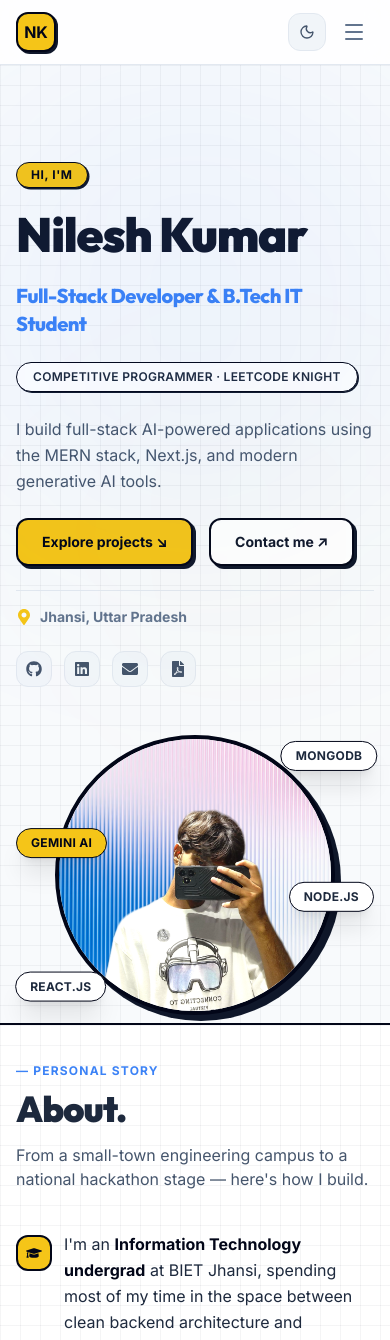
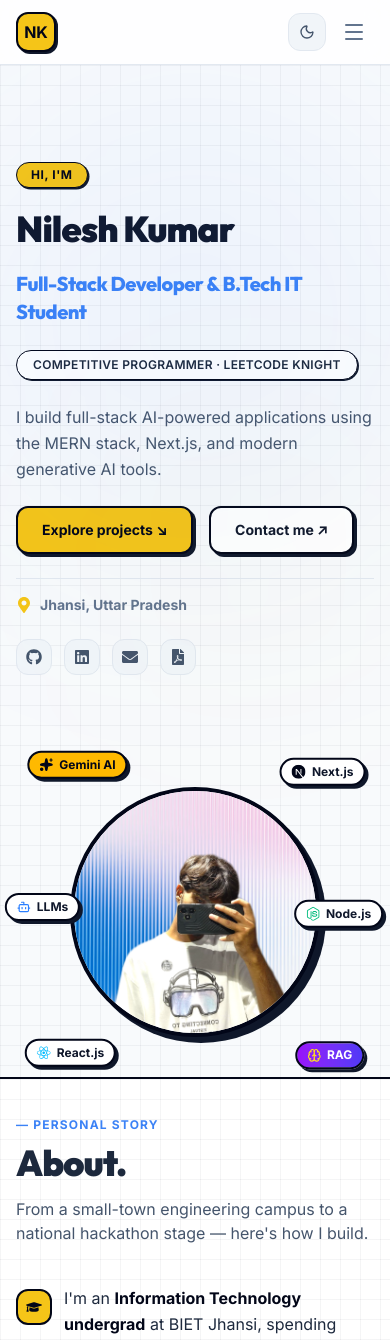
Before and after one commit to NILESH2327/Portfolio, a React (Vite) app: page / in a window 390 px wide. Shown: the top 1340 px of the page. Built offline with nearby package versions, Linux system fonts and the light colour scheme.

Commit message:
feat(hero): add 6 floating tech badges (Next.js, RAG, LLMs, Gemini AI, Node.js, React.js) and enhance mobile responsiveness

```diff
--- a/src/components/sections/Hero.jsx
+++ b/src/components/sections/Hero.jsx
@@ -7,6 +7,8 @@ import { personalInfo } from '../../data/personalInfo';
 import { heroStats } from '../../data/stats';
 import profilePic  from '../../assets/picofme.png'; // adjust path as per your assets folder
 import { FaGithub, FaLinkedin, FaEnvelope, FaFilePdf, FaMapMarkerAlt } from 'react-icons/fa';
+import { SiReact, SiNextdotjs, SiNodedotjs } from 'react-icons/si';
+import { Sparkles, Brain, Bot } from 'lucide-react';
 
 export function Hero() {
   // const [active isActive] = useState(false);
@@ -63,7 +65,7 @@ export function Hero() {
 
             <motion.h1
               variants={itemVariants}
-              className="text-5xl sm:text-6xl md:text-7xl font-black tracking-tight text-slate-900 dark:text-white font-display leading-[0.95]"
+              className="text-4xl sm:text-6xl md:text-7xl font-black tracking-tight text-slate-900 dark:text-white font-display leading-[0.95]"
             >
               Nilesh Kumar
             </motion.h1>
@@ -170,14 +172,15 @@ export function Hero() {
           {/* Code Editor Mockup (Right) */}
           {/* Profile Picture (Right) */}
 {/* Profile Picture (Right) */}
-      <div className="lg:col-span-5 relative flex items-center justify-center">
+      {/* Profile Picture & Floating Tech Badges (Right) */}
+      <div className="lg:col-span-5 relative flex items-center justify-center mt-8 lg:mt-0 py-8">
         <motion.div
           variants={itemVariants}
           className="relative z-10"
           animate={{ y: [0, -10, 0] }}
           transition={{ repeat: Infinity, duration: 6, ease: "easeInOut" }}
         >
-    <div className="group relative w-[280px] h-[280px] sm:w-[340px] sm:h-[340px] rounded-full border-4 border-slate-950 shadow-[6px_6px_0px_rgba(15,23,42,1)] overflow-hidden bg-white dark:bg-slate-900 cursor-pointer">
+          <div className="group relative w-[250px] h-[250px] xs:w-[280px] xs:h-[280px] sm:w-[320px] sm:h-[320px] md:w-[340px] md:h-[340px] rounded-full border-4 border-slate-950 shadow-[6px_6px_0px_rgba(15,23,42,1)] overflow-hidden bg-white dark:bg-slate-900 cursor-pointer">
 
             {/* Profile Image */}
             <img
@@ -200,45 +203,76 @@ export function Hero() {
           </div>
         </motion.div>
 
-  {/* Floating Badges around the photo */}
+        {/* 1. Gemini AI (Top-Left) */}
         <motion.div
-    className="absolute top-4 right-0 sm:right-4 z-20"
-    animate={{ y: [0, -12, 0], x: [0, 4, 0] }}
+          className="absolute top-1 left-2 sm:top-2 sm:left-4 z-20"
+          animate={{ y: [0, -10, 0], x: [0, 4, 0] }}
           transition={{ repeat: Infinity, duration: 5, ease: "easeInOut" }}
         >
-    <Badge variant="primary" className="bg-white border-slate-200 text-slate-750 dark:bg-slate-900 dark:border-slate-700 dark:text-slate-300 shadow-xl px-3.5 py-1.5 font-bold hover:scale-110 transition-transform">
-      MongoDB
-    </Badge>
+          <div className="bg-amber-400 border-2 border-slate-950 text-slate-950 shadow-[3px_3px_0px_rgba(15,23,42,1)] px-2.5 sm:px-3.5 py-1 sm:py-1.5 text-xs sm:text-sm font-black flex items-center gap-1.5 rounded-full hover:scale-110 transition-transform cursor-pointer">
+            <Sparkles className="w-3.5 h-3.5 fill-slate-950" />
+            <span>Gemini AI</span>
+          </div>
         </motion.div>
 
+        {/* 2. Next.js (Top-Right) */}
         <motion.div
-    className="absolute bottom-4 left-0 sm:left-4 z-20"
-    animate={{ y: [0, 12, 0], x: [0, -4, 0] }}
-    transition={{ repeat: Infinity, duration: 5, delay: 1, ease: "easeInOut" }}
+          className="absolute top-1 right-2 sm:top-2 sm:right-4 z-20"
+          animate={{ y: [0, -12, 0], x: [0, -5, 0] }}
+          transition={{ repeat: Infinity, duration: 5.6, delay: 0.6, ease: "easeInOut" }}
         >
-    <Badge variant="primary" className="bg-white border-slate-200 text-slate-750 dark:bg-slate-900 dark:border-slate-700 dark:text-slate-300 shadow-xl px-3.5 py-1.5 font-bold hover:scale-110 transition-transform">
-      React.js
-    </Badge>
+          <div className="bg-white dark:bg-slate-900 border-2 border-slate-950 dark:border-slate-700 text-slate-900 dark:text-white shadow-[3px_3px_0px_rgba(15,23,42,1)] dark:shadow-[3px_3px_0px_rgba(0,0,0,0.6)] px-2.5 sm:px-3.5 py-1 sm:py-1.5 text-xs sm:text-sm font-black flex items-center gap-1.5 rounded-full hover:scale-110 transition-transform cursor-pointer">
+            <SiNextdotjs className="w-3.5 h-3.5 text-slate-950 dark:text-white" />
+            <span>Next.js</span>
+          </div>
         </motion.div>
 
+        {/* 3. Node.js (Mid-Right) */}
         <motion.div
-    className="absolute bottom-1/3 right-0 z-20"
-    animate={{ y: [0, -10, 0] }}
-    transition={{ repeat: Infinity, duration: 4.5, delay: 0.5, ease: "easeInOut" }}
+          className="absolute top-1/2 -translate-y-1/2 -right-2 sm:-right-6 z-20"
+          animate={{ y: [0, 8, 0], x: [0, 5, 0] }}
+          transition={{ repeat: Infinity, duration: 4.8, delay: 1.2, ease: "easeInOut" }}
         >
-    <Badge variant="primary" className="bg-white border-slate-200 text-slate-750 dark:bg-slate-900 dark:border-slate-700 dark:text-slate-300 shadow-xl px-3.5 py-1.5 font-bold hover:scale-110 transition-transform">
-      Node.js
-    </Badge>
+          <div className="bg-white dark:bg-slate-900 border-2 border-slate-950 dark:border-slate-700 text-slate-900 dark:text-white shadow-[3px_3px_0px_rgba(15,23,42,1)] dark:shadow-[3px_3px_0px_rgba(0,0,0,0.6)] px-2.5 sm:px-3.5 py-1 sm:py-1.5 text-xs sm:text-sm font-black flex items-center gap-1.5 rounded-full hover:scale-110 transition-transform cursor-pointer">
+            <SiNodedotjs className="w-3.5 h-3.5 text-emerald-500" />
+            <span>Node.js</span>
+          </div>
         </motion.div>
 
+        {/* 4. RAG (Bottom-Right) */}
         <motion.div
-    className="absolute top-1/3 left-0 z-20"
-    animate={{ y: [0, 10, 0] }}
-    transition={{ repeat: Infinity, duration: 5.5, delay: 1.5, ease: "easeInOut" }}
+          className="absolute bottom-1 right-2 sm:bottom-2 sm:right-4 z-20"
+          animate={{ y: [0, 10, 0], x: [0, -4, 0] }}
+          transition={{ repeat: Infinity, duration: 5.2, delay: 0.4, ease: "easeInOut" }}
         >
-    <Badge variant="accent" className="shadow-xl px-3.5 py-1.5 font-bold hover:scale-110 transition-transform">
-      Gemini AI
-    </Badge>
+          <div className="bg-gradient-to-r from-purple-600 to-indigo-600 border-2 border-slate-950 text-white shadow-[3px_3px_0px_rgba(15,23,42,1)] px-2.5 sm:px-3.5 py-1 sm:py-1.5 text-xs sm:text-sm font-black flex items-center gap-1.5 rounded-full hover:scale-110 transition-transform cursor-pointer">
+            <Brain className="w-3.5 h-3.5 text-yellow-300" />
+            <span>RAG</span>
+          </div>
+        </motion.div>
+
+        {/* 5. React.js (Bottom-Left) */}
+        <motion.div
+          className="absolute bottom-1 left-2 sm:bottom-2 sm:left-4 z-20"
+          animate={{ y: [0, 12, 0], x: [0, 5, 0] }}
+          transition={{ repeat: Infinity, duration: 6, delay: 1.6, ease: "easeInOut" }}
+        >
+          <div className="bg-white dark:bg-slate-900 border-2 border-slate-950 dark:border-slate-700 text-slate-900 dark:text-white shadow-[3px_3px_0px_rgba(15,23,42,1)] dark:shadow-[3px_3px_0px_rgba(0,0,0,0.6)] px-2.5 sm:px-3.5 py-1 sm:py-1.5 text-xs sm:text-sm font-black flex items-center gap-1.5 rounded-full hover:scale-110 transition-transform cursor-pointer">
+            <SiReact className="w-3.5 h-3.5 text-sky-400" />
+            <span>React.js</span>
+          </div>
+        </motion.div>
+
+        {/* 6. LLMs (Mid-Left) */}
+        <motion.div
+          className="absolute top-1/2 -translate-y-1/2 -left-2 sm:-left-6 z-20"
+          animate={{ y: [0, -8, 0], x: [0, -5, 0] }}
+          transition={{ repeat: Infinity, duration: 4.5, delay: 1, ease: "easeInOut" }}
+        >
+          <div className="bg-white dark:bg-slate-900 border-2 border-slate-950 dark:border-slate-700 text-slate-900 dark:text-white shadow-[3px_3px_0px_rgba(15,23,42,1)] dark:shadow-[3px_3px_0px_rgba(0,0,0,0.6)] px-2.5 sm:px-3.5 py-1 sm:py-1.5 text-xs sm:text-sm font-black flex items-center gap-1.5 rounded-full hover:scale-110 transition-transform cursor-pointer">
+            <Bot className="w-3.5 h-3.5 text-blue-500 dark:text-blue-400" />
+            <span>LLMs</span>
+          </div>
         </motion.div>
       </div>
         </motion.div>
```
Lines whose indentation alone changed are shown as unchanged.
